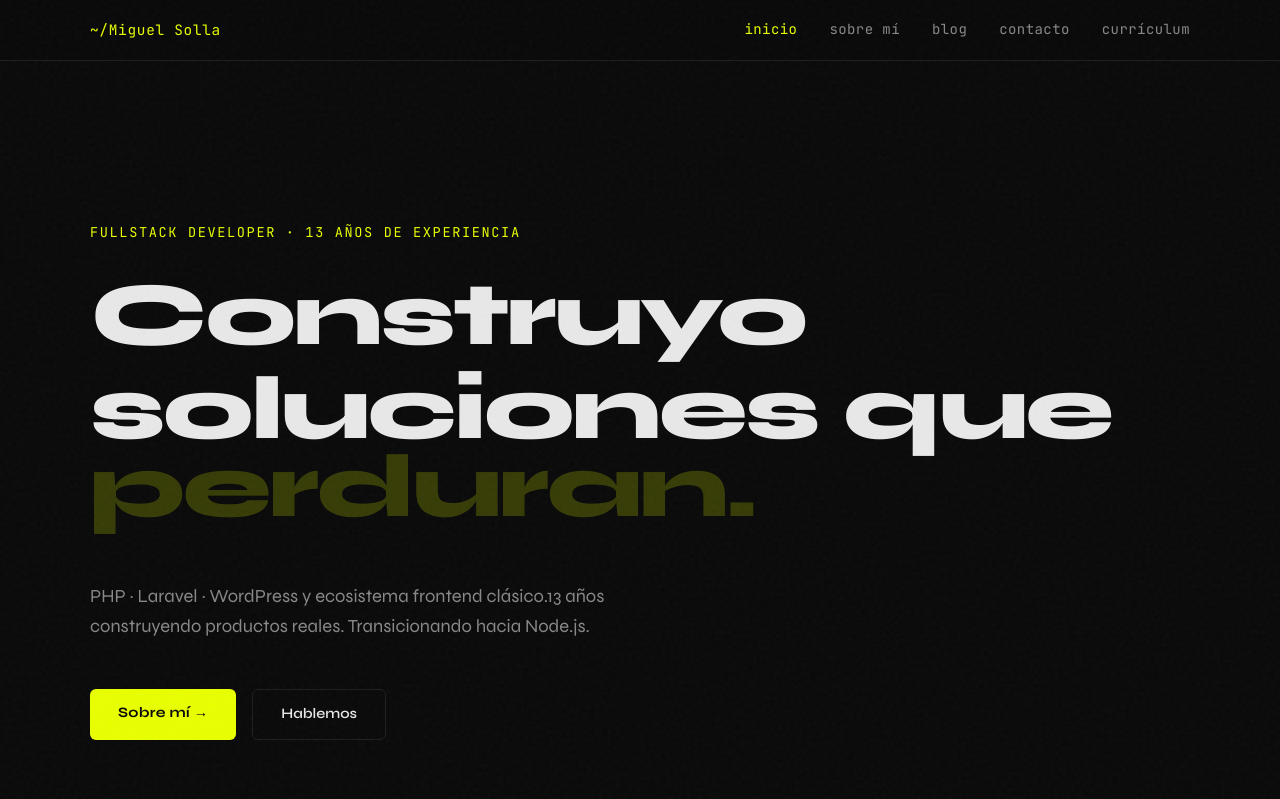
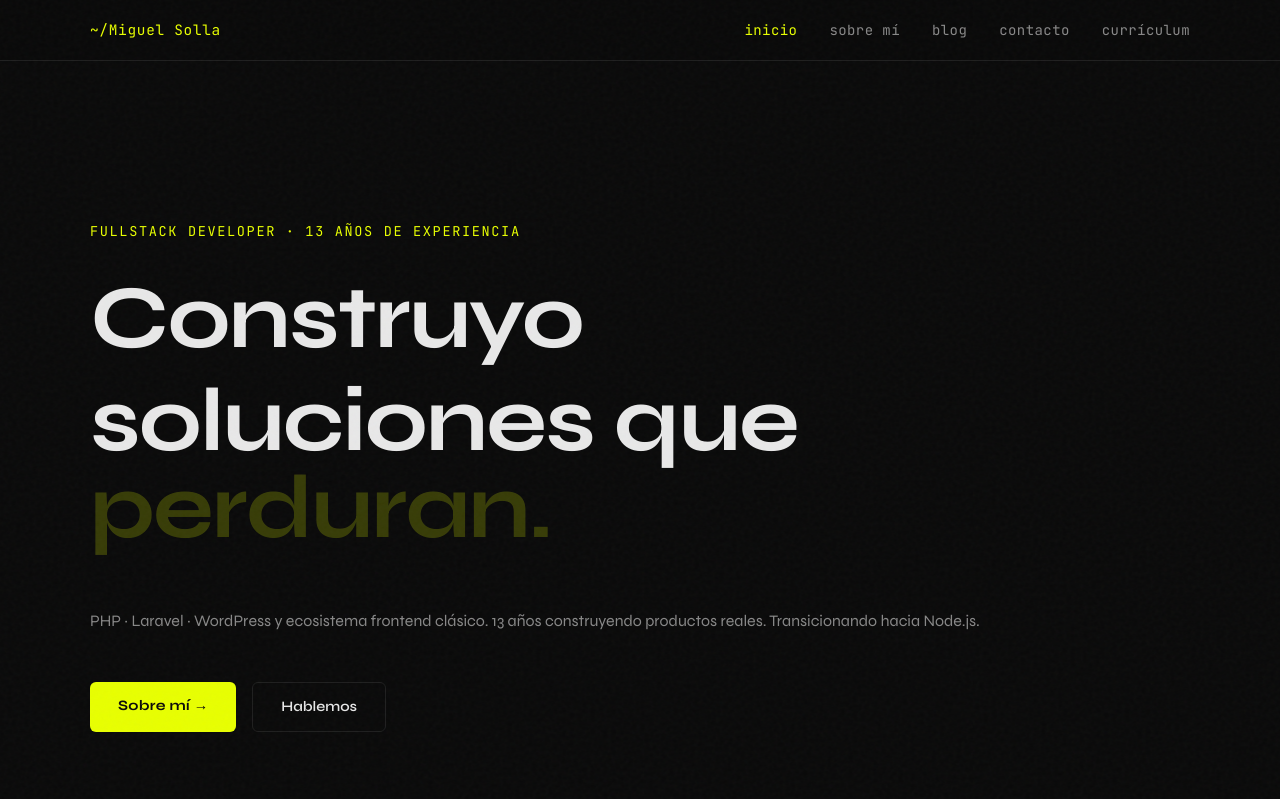
Before and after one commit to msolladev/portfolio, a Next.js app: page / in a window 1280 px wide. Shown: the top 799 px of the page. Built offline with nearby package versions, Linux system fonts and the light colour scheme; no server answers.

Commit message:
refactor: update styles in BlogPostPage, AboutPage, Nav, Hero, Stack, Terminal, and globals.css for consistency and improved readability

```diff
--- a/src/components/layout/Nav.tsx
+++ b/src/components/layout/Nav.tsx
@@ -2,77 +2,72 @@
 
 import Link from "next/link";
 import { usePathname } from "next/navigation";
-import { motion } from "framer-motion";
-import { clsx } from "clsx";
+import { motion, AnimatePresence } from "framer-motion";
+import { useState, useEffect, useRef } from "react";
 
 const LINKS = [
   { href: "/", label: "inicio" },
   { href: "/sobre-mi", label: "sobre mí" },
   { href: "/blog", label: "blog" },
   { href: "/contacto", label: "contacto" },
-  { href: "https://rxresume.msolla.dev/miguelangelss4/miguel-solla", label: "currículum" },
+  {
+    href: "https://rxresume.msolla.dev/miguelangelss4/miguel-solla",
+    label: "currículum",
+  },
 ];
 
 const BASE_URL = process.env.NEXT_PUBLIC_SITE_URL || "";
 
 export function Nav() {
   const pathname = usePathname();
+  const [open, setOpen] = useState(false);
+  const scrollYRef = useRef(0);
+
+  useEffect(() => {
+    if (open) {
+      scrollYRef.current = window.scrollY;
+      document.body.style.position = "fixed";
+      document.body.style.top = `-${scrollYRef.current}px`;
+      document.body.style.left = "0";
+      document.body.style.right = "0";
+    } else {
+      document.body.style.position = "";
+      document.body.style.top = "";
+      document.body.style.left = "";
+      document.body.style.right = "";
+      window.scrollTo(0, scrollYRef.current);
+    }
+  }, [open]);
 
   return (
+    <>
       <motion.header
         initial={{ opacity: 0, y: -12 }}
         animate={{ opacity: 1, y: 0 }}
         transition={{ duration: 0.5, ease: "easeOut" }}
-      style={{
-        position: "sticky",
-        top: 0,
-        zIndex: 50,
-        borderBottom: "1px solid var(--border)",
-        backdropFilter: "blur(12px)",
-        backgroundColor: "rgba(10,10,10,0.85)",
-      }}
+        className="fixed top-0 left-0 w-full z-[100] border-b backdrop-blur bg-[rgba(10,10,10,0.85)] border-[var(--border)]"
       >
-      <div
-        style={{
-          maxWidth: "1100px",
-          margin: "0 auto",
-          padding: "0 0",
-          height: "60px",
-          display: "flex",
-          alignItems: "center",
-          justifyContent: "space-between",
-        }}
-      >
-        {/* Logo / nombre */}
+        <div className="max-w-[1100px] mx-auto h-[60px] flex items-center justify-between">
           <Link
             href="/"
-          style={{
-            fontFamily: "var(--font-mono)",
-            fontSize: "0.9rem",
-            color: "var(--accent)",
-            letterSpacing: "0.05em",
-          }}
+            className="text-[0.9rem] tracking-[0.05em] text-[var(--accent)] font-mono"
           >
             ~/Miguel Solla
           </Link>
 
-        {/* Links */}
-        <nav style={{ display: "flex", gap: "2rem" }}>
+          {/* Desktop nav */}
+          <nav className="hidden sm:flex gap-8">
             {LINKS.map(({ href, label }) => {
               const active = pathname === href;
-            const isExternal = !href.startsWith(BASE_URL) && href.startsWith("http");
+              const isExternal =
+                !href.startsWith(BASE_URL) && href.startsWith("http");
+
               return (
                 <Link
                   key={href}
                   href={href}
-                className={clsx("nav-link", active && "nav-link--active")}
-                style={{
-                  fontSize: "0.875rem",
-                  color: active ? "var(--accent)" : "var(--text-soft)",
-                  transition: "color var(--transition)",
-                  fontFamily: "var(--font-mono)",
-                  letterSpacing: "0.03em",
-                }}
+                  className={`text-sm tracking-[0.03em] font-mono transition-colors ${active ? "text-[var(--accent)]" : "text-[var(--text-soft)]"
+                    }`}
                   {...(isExternal && {
                     target: "_blank",
                     rel: "noopener noreferrer",
@@ -85,5 +80,100 @@ export function Nav() {
           </nav>
         </div>
       </motion.header>
+
+      {/* Spacer so content is not hidden under the fixed header */}
+      <div className="h-[60px]" aria-hidden="true" />
+
+      {/* Hamburger button — separate fixed element, above overlay (z-[200] > z-[150]) */}
+      <button
+        onClick={() => setOpen((o) => !o)}
+        aria-label={open ? "Cerrar menú" : "Abrir menú"}
+        aria-expanded={open}
+        className="sm:hidden fixed top-[14px] right-5 z-[200] w-8 h-8 flex items-center justify-center"
+      >
+        {/* Line 1 */}
+        <motion.span
+          animate={open ? { rotate: 45, y: 0 } : { rotate: 0, y: -6 }}
+          initial={false}
+          transition={{ duration: 0.25, ease: "easeInOut" }}
+          className="absolute w-6 h-[2px] bg-[var(--text)] origin-center"
+        />
+        {/* Line 2 */}
+        <motion.span
+          animate={open ? { opacity: 0, scaleX: 0 } : { opacity: 1, scaleX: 1 }}
+          initial={false}
+          transition={{ duration: 0.2, ease: "easeInOut" }}
+          className="absolute w-6 h-[2px] bg-[var(--text)] origin-center"
+        />
+        {/* Line 3 */}
+        <motion.span
+          animate={open ? { rotate: -45, y: 0 } : { rotate: 0, y: 6 }}
+          initial={false}
+          transition={{ duration: 0.25, ease: "easeInOut" }}
+          className="absolute w-6 h-[2px] bg-[var(--text)] origin-center"
+        />
+      </button>
+
+      {/* Mobile full-screen overlay — z-[150]: above header (z-100), below button (z-200) */}
+      <AnimatePresence>
+        {open && (
+          <motion.div
+            key="mobile-menu"
+            initial={{ opacity: 0 }}
+            animate={{ opacity: 1 }}
+            exit={{ opacity: 0 }}
+            transition={{ duration: 0.25 }}
+            className="fixed inset-0 z-[150] bg-[rgba(10,10,10,0.98)] flex flex-col sm:hidden"
+          >
+            {/* Title — top-left, same height as the X button */}
+            <div className="h-[60px] flex items-center px-5">
+              <motion.span
+                initial={{ opacity: 0, x: -8 }}
+                animate={{ opacity: 1, x: 0 }}
+                exit={{ opacity: 0, x: -8 }}
+                transition={{ duration: 0.25 }}
+                className="text-[var(--accent)] font-mono text-xl tracking-[0.04em]"
+              >
+                ~/Miguel Solla
+              </motion.span>
+            </div>
+
+            {/* Links — vertically and horizontally centered in remaining space */}
+            <nav className="flex-1 flex flex-col items-center justify-center gap-10">
+              {LINKS.map(({ href, label }, i) => {
+                const active = pathname === href;
+                const isExternal =
+                  !href.startsWith(BASE_URL) && href.startsWith("http");
+
+                return (
+                  <motion.div
+                    key={href}
+                    initial={{ opacity: 0, y: 12 }}
+                    animate={{ opacity: 1, y: 0 }}
+                    exit={{ opacity: 0, y: 8 }}
+                    transition={{ delay: i * 0.06, duration: 0.25 }}
+                  >
+                    <Link
+                      href={href}
+                      onClick={() => setOpen(false)}
+                      className={`text-2xl font-mono tracking-[0.05em] transition-colors ${active
+                          ? "text-[var(--accent)]"
+                          : "text-[var(--text-soft)]"
+                        }`}
+                      {...(isExternal && {
+                        target: "_blank",
+                        rel: "noopener noreferrer",
+                      })}
+                    >
+                      {label}
+                    </Link>
+                  </motion.div>
+                );
+              })}
+            </nav>
+          </motion.div>
+        )}
+      </AnimatePresence>
+    </>
   );
 }
--- a/src/components/sections/Hero.tsx
+++ b/src/components/sections/Hero.tsx
@@ -32,14 +32,7 @@ export function Hero() {
         initial={{ opacity: 0, y: 20 }}
         animate={{ opacity: 1, y: 0 }}
         transition={{ delay: 0.2, duration: 0.6 }}
-        style={{
-          fontSize: "clamp(2.8rem, 7vw, 6rem)",
-          fontWeight: 800,
-          lineHeight: 1.05,
-          letterSpacing: "-0.03em",
-          marginBottom: "2rem",
-          maxWidth: "14ch",
-        }}
+        className="text-[clamp(2.8rem,7vw,6rem)] font-extrabold leading-[1.05] tracking-[-0.03em] mb-8 max-w-[14ch]"
       >
         Construyo soluciones que{" "}
         <RotatingWord words={WORDS} />
@@ -51,16 +44,9 @@ export function Hero() {
         initial={{ opacity: 0, y: 16 }}
         animate={{ opacity: 1, y: 0 }}
         transition={{ delay: 0.35, duration: 0.5 }}
-        style={{
-          fontSize: "1.15rem",
-          color: "var(--text-soft)",
-          maxWidth: "52ch",
-          marginBottom: "3rem",
-          lineHeight: 1.6,
-        }}
+        className="text-[1.15rem] sm:text-[1rem] text-[var(--text-soft)]  mb-12 leading-[1.6]"
       >
-        PHP · Laravel · WordPress y ecosistema frontend clásico.
-        {yearsOfExperience} años construyendo productos reales. Transicionando hacia Node.js.
+        PHP · Laravel · WordPress y ecosistema frontend clásico. {yearsOfExperience} años construyendo productos reales. Transicionando hacia Node.js.
       </motion.p>
 
       {/* CTAs */}
--- a/src/components/sections/Stack.tsx
+++ b/src/components/sections/Stack.tsx
@@ -35,6 +35,7 @@ export function Stack() {
       </p>
 
       <div
+        className="stack-grid"
         style={{
           display: "grid",
           gridTemplateColumns: "repeat(auto-fill, minmax(160px, 1fr))",
--- a/src/components/sections/Terminal.tsx
+++ b/src/components/sections/Terminal.tsx
@@ -272,6 +272,7 @@ export function Terminal() {
             {lines.map((line, i) => (
               <motion.div
                 suppressHydrationWarning
+                className="terminal-line"
                 key={i}
                 initial={{ opacity: 0, x: -6 }}
                 animate={{ opacity: 1, x: 0 }}
@@ -281,8 +282,8 @@ export function Terminal() {
                     line.type === "input"
                       ? "var(--accent)"
                       : line.type === "error"
-                      ? "#ff5f57"
-                      : "var(--text-soft)",
+                        ? "#ff5f57"
+                        : "var(--text-soft)",
                   whiteSpace: "pre",
                 }}
               >
--- a/src/styles/globals.css
+++ b/src/styles/globals.css
@@ -8,7 +8,7 @@
   --muted:     #444444;
   --text:      #e8e8e8;
   --text-soft: #888888;
-  --accent:    #e8ff00;        /* amarillo eléctrico — cámbialo a tu gusto */
+  --accent:    #e8ff00;
   --accent-dim:#b8cc00;
   --font-sans: "Syne", sans-serif;
   --font-mono: "JetBrains Mono", monospace;
@@ -17,7 +17,11 @@
 }
 
 /* ─── Base ───────────────────────────────────────────────── */
-*, *::before, *::after { box-sizing: border-box; }
+*,
+*::before,
+*::after {
+  box-sizing: border-box;
+}
 
 html {
   scroll-behavior: smooth;
@@ -32,41 +36,69 @@ body {
   line-height: 1.7;
 }
 
-.page-content, .page-content-narrow {
+/* ─── Layout helpers ─────────────────────────────────────── */
+.page-content,
+.page-content-narrow {
   max-width: 1100px;
   margin: 0 auto;
   padding: 5rem 0 8rem;
 }
 
-.page-content-narrow{
+.page-content-narrow {
   max-width: 720px;
 }
 
-/* ─── Scrollbar custom ───────────────────────────────────── */
-::-webkit-scrollbar { width: 6px; }
-::-webkit-scrollbar-track { background: var(--bg); }
-::-webkit-scrollbar-thumb { background: var(--border); border-radius: 3px; }
-::-webkit-scrollbar-thumb:hover { background: var(--muted); }
+@media (max-width: 768px) {
+  .page-content,
+  .page-content-narrow {
+    padding: 2rem 1.25rem;
+  }
 
-/* ─── Selección de texto ─────────────────────────────────── */
+  .page-content{ padding-top: 1rem; }
+}
+
+/* ─── Scrollbar ─────────────────────────────────────────── */
+::-webkit-scrollbar {
+  width: 6px;
+}
+
+::-webkit-scrollbar-track {
+  background: var(--bg);
+}
+
+::-webkit-scrollbar-thumb {
+  background: var(--border);
+  border-radius: 3px;
+}
+
+::-webkit-scrollbar-thumb:hover {
+  background: var(--muted);
+}
+
+/* ─── Selection ─────────────────────────────────────────── */
 ::selection {
   background: var(--accent);
   color: var(--bg);
 }
 
-/* ─── Tipografía base ────────────────────────────────────── */
-h1, h2, h3, h4, h5, h6 {
+/* ─── Typography ────────────────────────────────────────── */
+h1,
+h2,
+h3,
+h4,
+h5,
+h6 {
   line-height: 1.15;
   font-weight: 700;
   letter-spacing: -0.02em;
 }
 
 a {
-  color: inherit;
   text-decoration: none;
 }
 
-code, pre {
+code,
+pre {
   font-family: var(--font-mono);
   font-size: 0.875em;
 }
@@ -79,11 +111,7 @@ pre {
   overflow-x: auto;
 }
 
-/* ─── Utilidades globales ────────────────────────────────── */
-.accent  { color: var(--accent); }
-.muted   { color: var(--text-soft); }
-.surface { background: var(--surface); }
-
+/* ─── Extras ────────────────────────────────────────────── */
 .grain {
   position: fixed;
   inset: -50%;
@@ -98,28 +126,7 @@ pre {
 
 @keyframes grain {
   0%, 100% { transform: translate(0, 0); }
-  25%       { transform: translate(-2%, 2%); }
-  50%       { transform: translate(2%, -1%); }
-  75%       { transform: translate(-1%, 3%); }
+  25%      { transform: translate(-2%, 2%); }
+  50%      { transform: translate(2%, -1%); }
+  75%      { transform: translate(-1%, 3%); }
 }
-
-/* ─── Terminal ───────────────────────────────────────────── */
-.terminal-cursor {
-  display: inline-block;
-  width: 0.55ch;
-  height: 1.1em;
-  background: var(--accent);
-  vertical-align: text-bottom;
-  animation: blink 1s step-end infinite;
-}
-
-@keyframes blink {
-  50% { opacity: 0; }
-}
-
-.post-title {
-  transition: color var(--transition);
-}
-.post-title:hover {
-  color: var(--accent);
-}
```
Also changed, not shown: src/app/blog/[slug]/page.tsx (+2 -9 lines), src/app/sobre-mi/page.tsx (+2 -10 lines). Lines whose indentation alone changed are shown as unchanged.
